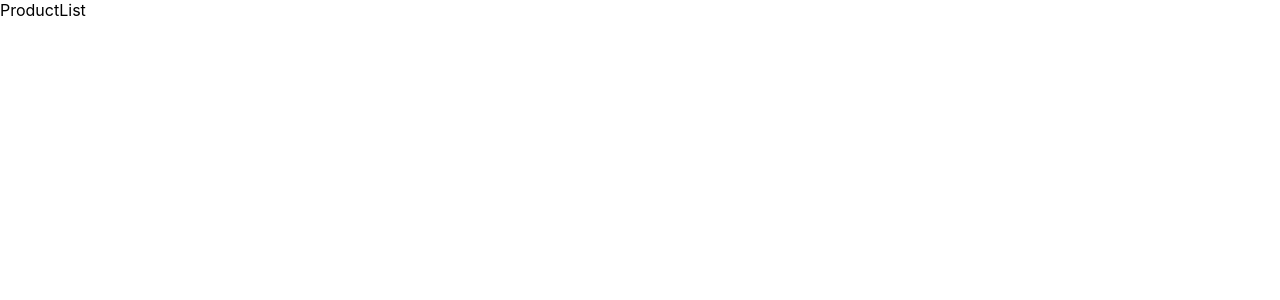
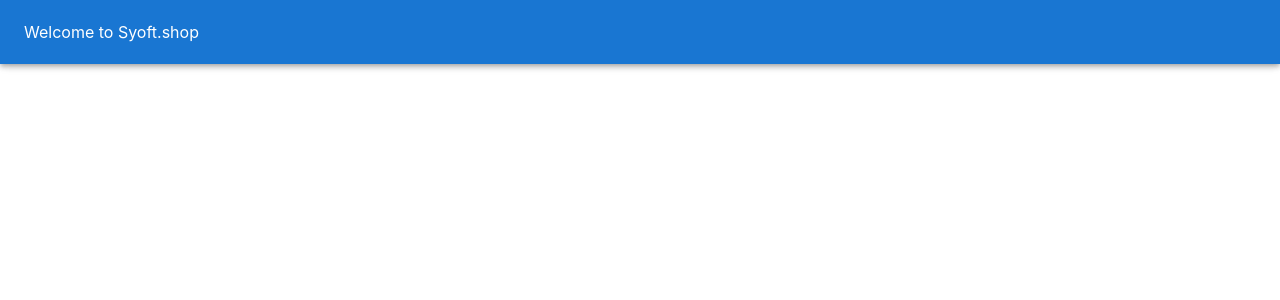
Before and after one commit to Iqbal0786/syoft-frontend, a React (Create React App) app: page / in a window 1280 px wide. Shown: the top 300 px of the page. Built offline with nearby package versions, Linux system fonts and the light colour scheme.

Commit message:
added navbar

```diff
--- a/src/components/ProductList.jsx
+++ b/src/components/ProductList.jsx
@@ -1,3 +1,4 @@
+import { AppBar, Toolbar } from '@mui/material';
 import React, { useEffect } from 'react'
 
 export default function ProductList() {
@@ -6,6 +7,10 @@ export default function ProductList() {
      console.log(userdata)
   },[])
   return (
-    <div>ProductList</div>
+   <>
+    <AppBar>
+      <Toolbar>Welcome to Syoft.shop</Toolbar>
+    </AppBar>
+   </>
   )
 }
```
